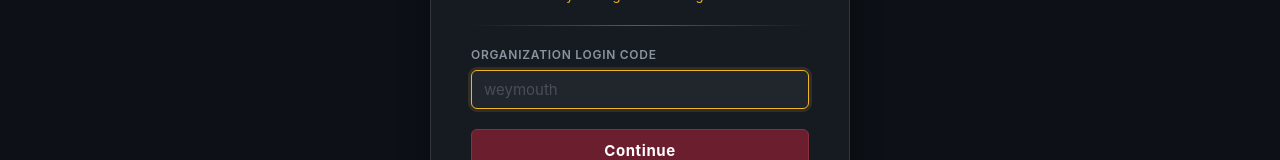
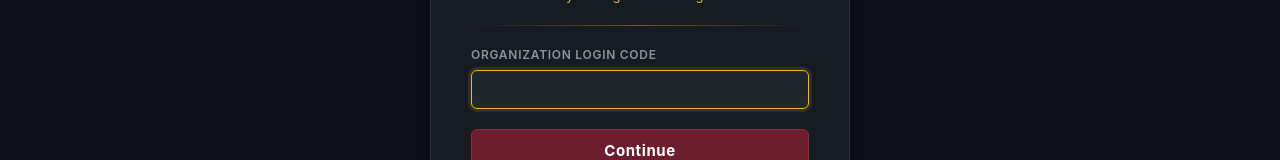
Before and after one commit to rgigante21/tryout-app, a React (Vite) app in the folder frontend/: page /login in a window 1280 px wide. Shown: the part 375-535 px from the top of the page. Built offline with nearby package versions, Linux system fonts and the light colour scheme; no server answers.

Commit message:
Remove login code placeholder

```diff
--- a/frontend/src/pages/Login.jsx
+++ b/frontend/src/pages/Login.jsx
@@ -111,7 +111,6 @@ export default function Login() {
                 type="text"
                 value={lookupCode}
                 onChange={e => setLookupCode(e.target.value)}
-                placeholder="weymouth"
                 required
                 autoFocus
                 autoCapitalize="none"
```
